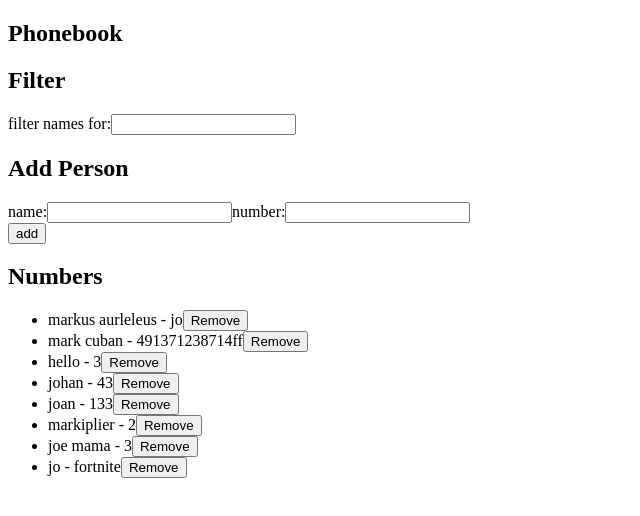
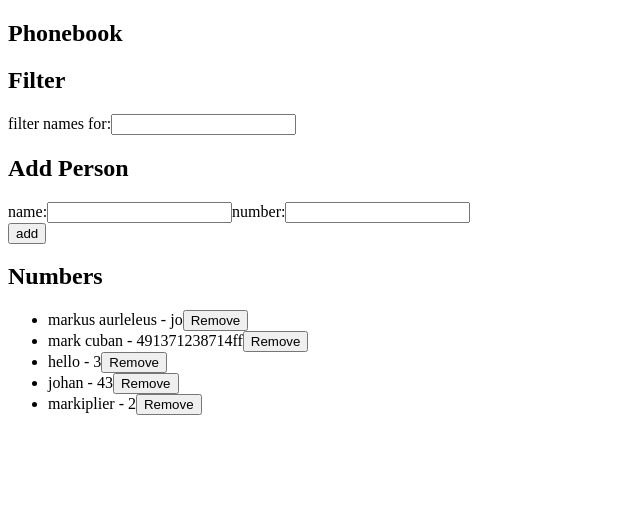
Before and after one commit to JanneWald/Full-Stack-Open, a React (Vite) app in the folder assignnments/part2/phonebook/: page / in a window 1280 px wide. Shown: the top 516 px of the page, without its empty margins (0-640 px from the left). Built offline with nearby package versions, Linux system fonts and the light colour scheme; data requests are answered from the project's data file.

Commit message:
2.17 more

```diff
--- a/assignnments/part2/phonebook/db.json
+++ b/assignnments/part2/phonebook/db.json
@@ -21,24 +21,9 @@
       "number": "43"
     },
     {
-      "id": "a8c9",
-      "name": "joan",
-      "number": "133"
-    },
-    {
       "id": "692e",
       "name": "markiplier",
       "number": "2"
-    },
-    {
-      "id": "67ca",
-      "name": "joe mama",
-      "number": "3"
-    },
-    {
-      "id": "ef65",
-      "name": "jo",
-      "number": "fortnite"
     }
   ],
   "notPersons": [
--- a/assignnments/part2/phonebook/src/App.jsx
+++ b/assignnments/part2/phonebook/src/App.jsx
@@ -79,7 +79,12 @@ const App = () => {
           .then(setMessage(`Updated ${previousEntry.name}'s number`))
           .then(setColor('purple'))
           .then(setTimeout(() => setMessage(""), 5000))
-          .catch(error => console.log('error updating person'))
+          .catch(error => {
+            setColor('red')
+            setMessage(`${previousEntry.name} was recently removed from db`)
+            setPersons(persons.filter(person => person.id != previousEntry.id))
+            setTimeout(() => setMessage(""), 5000)
+          })
       }
     }
 
@@ -93,7 +98,11 @@ const App = () => {
         .then(setMessage(`Added ${newName} to phonebook`))
         .then(setColor('green'))
         .then(setTimeout(() => setMessage(""), 5000))
-        .catch(error => console.log('error adding person'))
+        .catch(error => {
+          setColor('red')
+          setMessage(`Error POSTing ${newName} to db`)
+          setTimeout(() => setMessage(""), 5000)
+        })
     }
 
     setNewName('')
@@ -123,7 +132,7 @@ const App = () => {
   console.log("Persons: ", persons)
   return (
     <div>
-      <Message message={message} color={color} clearMessage={()=>setTimeout(setMessage(""), 5000)}/>
+      <Message message={message} color={color}/>
       <h2>Phonebook</h2>
       <Filter value={personFilter} onChange={updateFilter}/>
       <PersonForm newName={newName} updatePerson={updatePerson} newNumber={newNumber} updateNumber={updateNumber} addPerson={addPerson}/>
```
